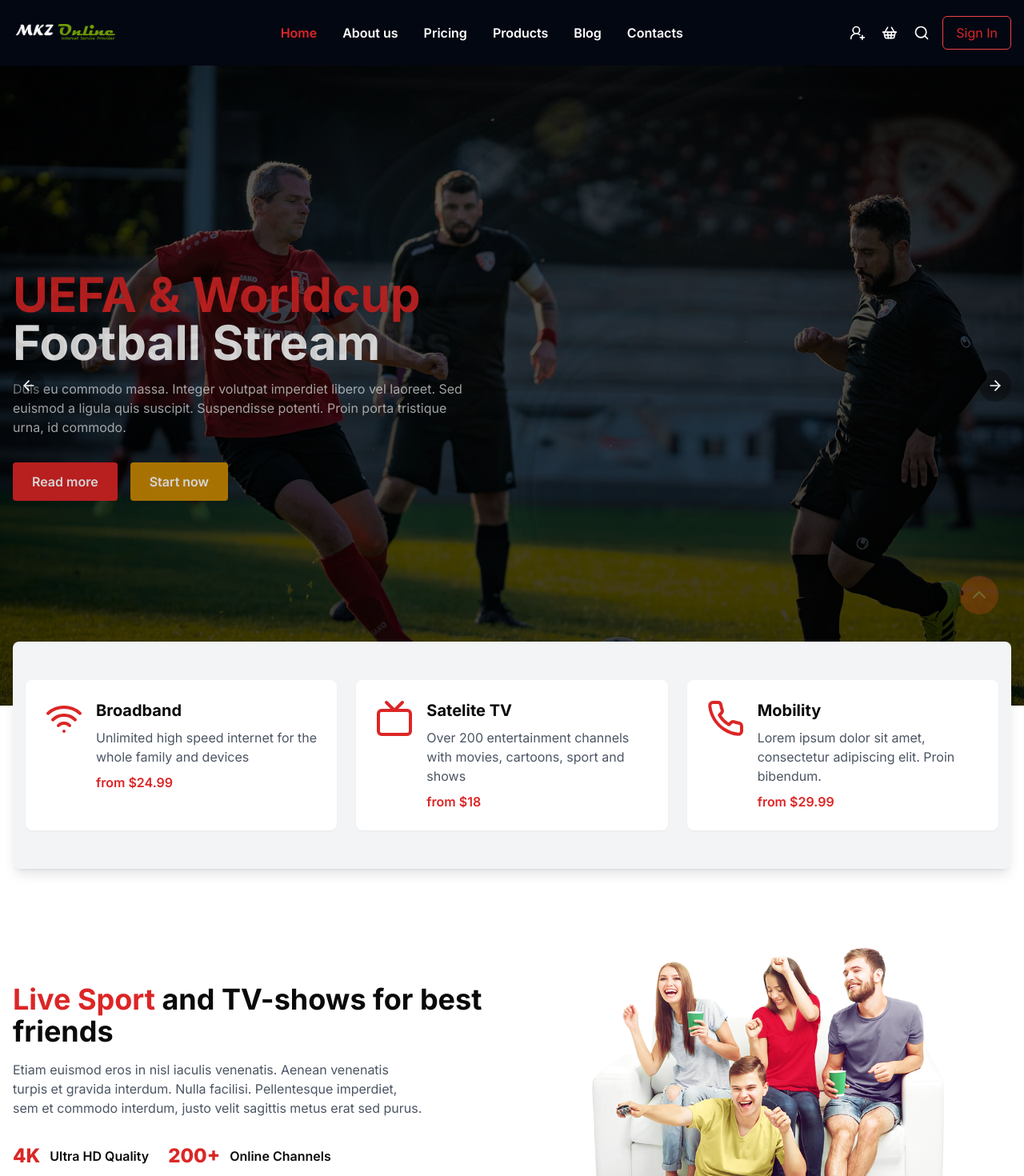
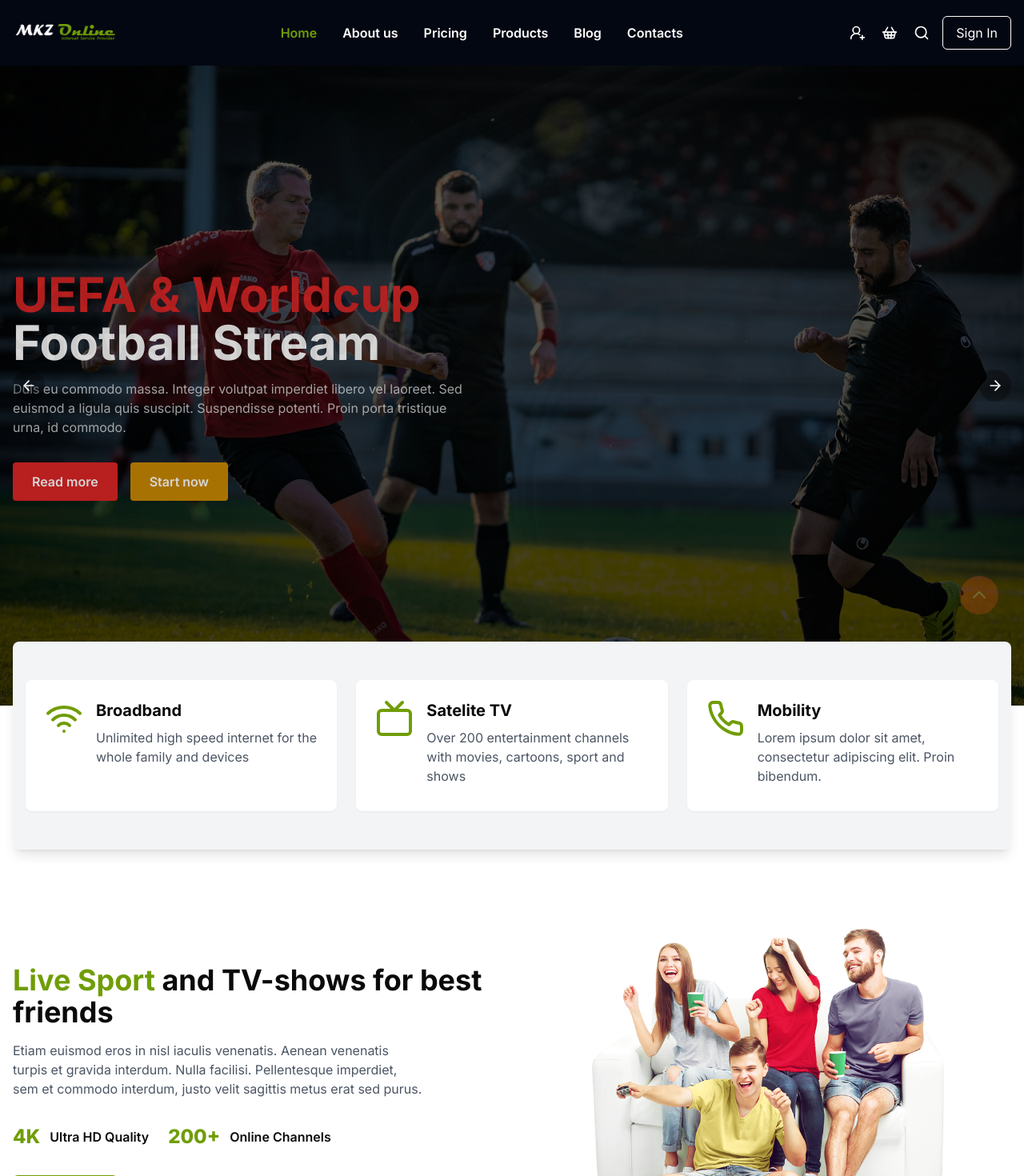
Before and after one commit to Anindo117/Internet_Provider_Service, a Next.js app: page / in a window 1280 px wide. Shown: the top 1470 px of the page at 80% size. Built offline with nearby package versions, Linux system fonts and the light colour scheme.

Commit message:
color updated

```diff
--- a/components/home/FeaturedSection.tsx
+++ b/components/home/FeaturedSection.tsx
@@ -7,7 +7,7 @@ export default function FeaturedSection() {
         <div className="grid grid-cols-1 md:grid-cols-2 gap-8 items-center">
           <div className="order-2 md:order-1">
             <h2 className="text-2xl md:text-3xl lg:text-4xl font-bold mb-4">
-              <span className="text-red-600">Live Sport</span> and TV-shows for
+              <span className="text-[#709D06]">Live Sport</span> and TV-shows for
               best friends
             </h2>
             <p className="text-gray-600 mb-8 max-w-lg text-sm md:text-base">
@@ -19,21 +19,21 @@ export default function FeaturedSection() {
 
             <div className="flex flex-col md:flex-row gap-6 mb-8">
               <div className="flex items-center">
-                <div className="text-red-600 flex items-center justify-center font-extrabold text-2xl mr-3">
+                <div className="text-[#709D06] flex items-center justify-center font-extrabold text-2xl mr-3">
                   4K
                 </div>
                 <h6 className="font-semibold">Ultra HD Quality</h6>
               </div>
 
               <div className="flex items-center">
-                <div className="text-red-600 flex items-center justify-center font-extrabold text-2xl mr-3">
+                <div className="text-[#709D06] flex items-center justify-center font-extrabold text-2xl mr-3">
                   200+
                 </div>
                 <h6 className="font-semibold">Online Channels</h6>
               </div>
             </div>
 
-            <button className="px-4 py-2 md:px-6 md:py-3 bg-red-600 text-white font-semibold rounded-md hover:bg-red-700 transition duration-300">
+            <button className="px-4 py-2 md:px-6 md:py-3 bg-[#709D06] text-white font-semibold rounded-md hover:bg-yellow-500 transition duration-300">
               Read more
             </button>
           </div>
--- a/components/home/ServiceBlocks.tsx
+++ b/components/home/ServiceBlocks.tsx
@@ -2,25 +2,25 @@ import { Wifi, Tv, Phone } from "lucide-react";
 
 const services = [
   {
-    icon: <Wifi className="w-12 h-12 text-red-600" />,
+    icon: <Wifi className="w-12 h-12 text-[#709D06]" />,
     title: "Broadband",
     description:
       "Unlimited high speed internet for the whole family and devices",
-    price: "from $24.99",
+
   },
   {
-    icon: <Tv className="w-12 h-12 text-red-600" />,
+    icon: <Tv className="w-12 h-12 text-[#709D06]" />,
     title: "Satelite TV",
     description:
       "Over 200 entertainment channels with movies, cartoons, sport and shows",
-    price: "from $18",
+
   },
   {
-    icon: <Phone className="w-12 h-12 text-red-600" />,
+    icon: <Phone className="w-12 h-12 text-[#709D06]" />,
     title: "Mobility",
     description:
       "Lorem ipsum dolor sit amet, consectetur adipiscing elit. Proin bibendum.",
-    price: "from $29.99",
+
   },
 ];
 
@@ -42,7 +42,6 @@ export default function ServiceBlocks() {
                 <p className="text-gray-600 mb-2 text-sm md:text-base">
                   {service.description}
                 </p>
-                <p className="text-red-600 font-semibold">{service.price}</p>
               </div>
             </div>
           ))}
--- a/components/layout/Footer.tsx
+++ b/components/layout/Footer.tsx
@@ -25,7 +25,7 @@ export default function Footer() {
                 />
                 <button
                   type="submit"
-                  className="bg-red-600 hover:bg-yellow-500 hover:text-black text-white px-6 py-3 font-semibold rounded-r-md sm:rounded-l-none rounded-l-md transition duration-300"
+                  className="bg-[#709D06] hover:bg-yellow-500 hover:text-black text-white px-6 py-3 font-semibold rounded-r-md sm:rounded-l-none rounded-l-md transition duration-300"
                 >
                   Get Started
                 </button>
@@ -40,10 +40,10 @@ export default function Footer() {
           <div className="text-center max-w-xl mx-auto">
             <Link href="/">
               <Image
-                src="/images/logo.png"
-                alt="ISP Company"
-                width={100}
-                height={60}
+                src="/logo/logo.png"
+                alt="mkz online"
+                width={200}
+                height={200}
                 className="mx-auto mb-4"
                 priority
               />
@@ -68,8 +68,8 @@ export default function Footer() {
         <div className="container mx-auto px-4 text-center text-gray-500 text-sm">
           <p>
             © All Rights Reserved - {new Date().getFullYear()} -
-            <Link href="/" className="hover:text-red-600 ml-1">
-              ISP Company
+            <Link href="/" className="ml-1 hover:text-[#709D06]">
+              MKZ Online
             </Link>
           </p>
         </div>
@@ -82,7 +82,7 @@ function SocialIcon({ icon }: { icon: React.ReactNode }) {
   return (
     <a
       href="#"
-      className="w-10 h-10 rounded-full bg-gray-800 flex items-center justify-center hover:bg-red-600 transition duration-300"
+      className="w-10 h-10 rounded-full bg-gray-800 flex items-center justify-center hover:bg-[#709D06] transition duration-300"
     >
       {icon}
     </a>
--- a/components/layout/Navbar.tsx
+++ b/components/layout/Navbar.tsx
@@ -161,8 +161,8 @@ export default function Navbar() {
                         }))}
                         className={
                           pathName === item.route
-                            ? "text-red-600"
-                            : "hover:text-red-600"
+                            ? "text-[#709D06]"
+                            : "hover:text-[#709D06]"
                         }
                       />
                     ))}
@@ -216,7 +216,7 @@ export default function Navbar() {
                 ) : (
                   <button
                     onClick={() => setIsLoginModalOpen(true)}
-                    className="px-4 py-2 text-red-600 hover:text-red-700 border rounded-md border-red-500 hover:scale-95 transition-colors"
+                    className="px-4 py-2 hover:text-[#709D06] text-white border rounded-md border-white hover:scale-95 transition-colors"
                   >
                     Sign In
                   </button>
```
